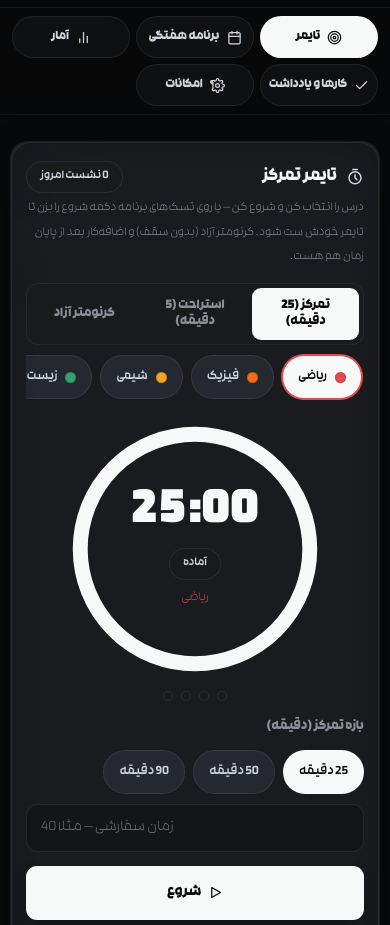
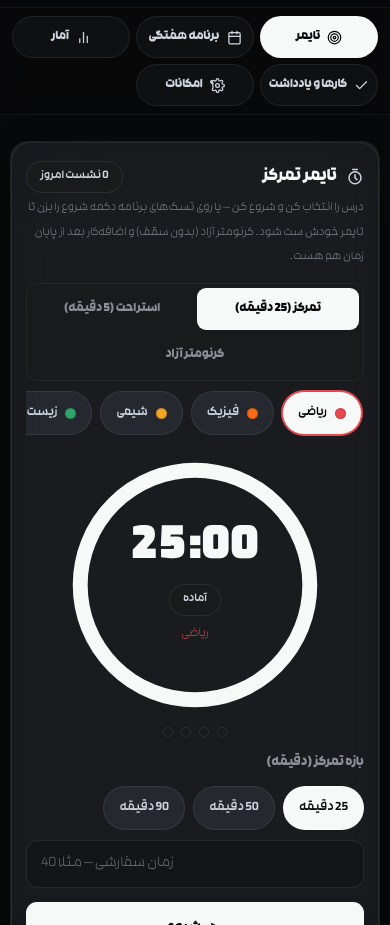
Before and after one commit to armin-hermes/countdown-god, a plain HTML site: page public/index.html in a window 390 px wide. Shown: the part 105-1030 px from the top of the page. Drawn offline with Linux system fonts and the light colour scheme.

Commit message:
fix(timer): hide time input in free stopwatch; responsive mode tabs

```diff
--- a/public/index.html
+++ b/public/index.html
@@ -49,8 +49,8 @@ main{max-width:780px;margin:0 auto;padding:18px 14px 56px;display:flex;flex-dire
 .card h2 .ic{color:var(--ac2)}
 .sub{font-size:12.8px;color:var(--tx2);margin-top:3px;line-height:1.9}
 /* mode tabs */
-.modetabs{display:flex;background:var(--bg2);border:1px solid var(--bd2);border-radius:12px;padding:4px;gap:4px;margin-top:14px}
-.modetabs button{flex:1;border:none;background:transparent;color:var(--tx2);font-weight:800;font-size:13.5px;border-radius:9px;padding:10px;cursor:pointer;min-height:46px;display:flex;align-items:center;justify-content:center;gap:7px;transition:all .2s}
+.modetabs{display:flex;flex-wrap:wrap;background:var(--bg2);border:1px solid var(--bd2);border-radius:12px;padding:4px;gap:4px;margin-top:14px}
+.modetabs button{flex:1;min-width:0;border:none;background:transparent;color:var(--tx2);font-weight:800;font-size:13.5px;border-radius:9px;padding:10px 6px;cursor:pointer;min-height:46px;display:flex;align-items:center;justify-content:center;gap:7px;transition:all .2s;text-align:center}
 .modetabs button.on{background:var(--tx0);color:var(--bg0);box-shadow:none}
 .modetabs button.on.brk{background:var(--tx0);color:var(--bg0);box-shadow:none}
 .dial{position:relative;width:min(264px,70vw);height:min(264px,70vw);margin:14px auto 4px}
@@ -310,7 +310,8 @@ main{padding:14px 10px 48px;gap:12px}
 .lrow{flex-wrap:wrap;row-gap:6px}
 .pbar{flex-wrap:wrap}
 .pbar .evmeta{white-space:normal}
-.modetabs button{font-size:12.5px;min-height:44px}
+.modetabs button{font-size:12px;min-height:42px;padding:8px 3px}
+.modetabs #tabFree{flex:1 1 100%}
 .chips{padding:10px 2px 4px}
 .chart{gap:5px}
 .chart small{font-size:9.5px}
@@ -423,7 +424,7 @@ main{padding:14px 10px 48px;gap:12px}
 <div class="sessline" id="sessLine"></div>
 <p class="lbl" id="plenLbl">بازه تمرکز (دقیقه)</p>
 <div class="presets" id="presets"></div>
-<div class="row" style="margin-top:10px"><input class="inp" id="custom" type="number" min="1" max="960" inputmode="numeric" placeholder="زمان سفارشی — مثلا 40" dir="ltr" style="flex:1"></div>
+<div class="row" id="customRow" style="margin-top:10px"><input class="inp" id="custom" type="number" min="1" max="960" inputmode="numeric" placeholder="زمان سفارشی — مثلا 40" dir="ltr" style="flex:1"></div>
 <div class="ctl">
 <button class="btn pri" id="btnStart"></button>
 <button class="btn" id="btnPause" style="flex:1"></button>
@@ -761,6 +762,10 @@ function renderTimer(){
   $('#tabBreak').classList.toggle('on',isBreak());
   var tf=$('#tabFree');if(tf){tf.textContent='کرنومتر آزاد';tf.classList.toggle('on',isFree())}
   $('#plenLbl').textContent=T.overtime?'اضافه‌کار — داری بیشتر از برنامه می‌خونی':isFree()?'کرنومتر آزاد — بدون سقف زمانی':isBreak()?'بازه استراحت (دقیقه)':'بازه تمرکز (دقیقه)';
+  var _noLen=isFree();
+  $('#plenLbl').style.display=_noLen?'none':'';
+  $('#presets').style.display=_noLen?'none':'';
+  var _cr=$('#customRow');if(_cr)_cr.style.display=_noLen?'none':'';
   renderPresets();
   var bS=$('#btnStart'),bP=$('#btnPause'),bR=$('#btnReset');
   if(T.overtime){
--- a/public/sw.js
+++ b/public/sw.js
@@ -1,5 +1,5 @@
 /* Study timer offline cache */
-var CACHE = "study-timer-v9";
+var CACHE = "study-timer-v10";
 var CORE = [
   "./", "./index.html", "./manifest.webmanifest",
   "./fonts/rokh-400.woff2", "./fonts/rokh-500.woff2",
```
Also changed, not shown: tests/sync.test.mjs (+4 -0 lines).
